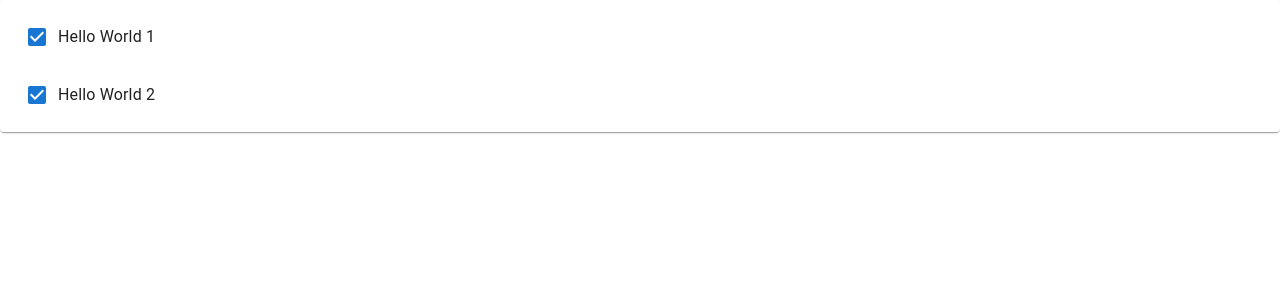
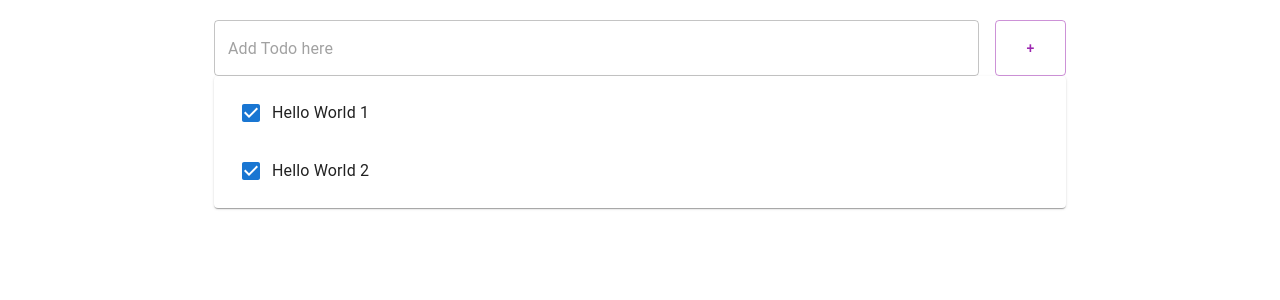
Before and after one commit to jin573/studyReactProgramming, a React (Create React App) app: page / in a window 1280 px wide. Shown: the top 300 px of the page. Built offline with nearby package versions, Linux system fonts and the light colour scheme.

Commit message:
AddTodo 생성

```diff
--- /dev/null
+++ b/src/AddTodo.js
@@ -0,0 +1,21 @@
+import React, { useState } from 'react';
+import { Button, Grid, TextField } from "@mui/material";
+
+const AddTodo = (props) =>{
+    const [item, setItem] = useState({title: ""});
+
+    return(
+        <Grid container style={{marginTop:20}}>
+            <Grid xs={11} md={11} item style={{paddingRight:16}}>
+                <TextField placeholder='Add Todo here' fullWidth/>
+            </Grid>
+            <Grid xs={1} md={1} item>
+                <Button fullWidth style={{height:'100%'}} color="secondary" variant="outlined">
+                    +
+                </Button>
+            </Grid>
+        </Grid>
+    );
+}
+
+export default AddTodo;
--- a/src/App.js
+++ b/src/App.js
@@ -1,7 +1,8 @@
 import './App.css';
 import Todo from './Todo';
 import React, { useState } from 'react';
-import { List, Paper } from "@mui/material";
+import { Container, List, Paper } from "@mui/material";
+import AddTodo from "./AddTodo";
 
 function App() {
   const[items, setItems] = useState([
@@ -29,7 +30,10 @@ function App() {
 
   return (
     <div className='App'>
-      {todoItems}
+      <Container maxWidth="md">
+        <AddTodo/>
+        <div className="TodoList">{todoItems}</div>
+      </Container>
     </div>
   );
 }
```
